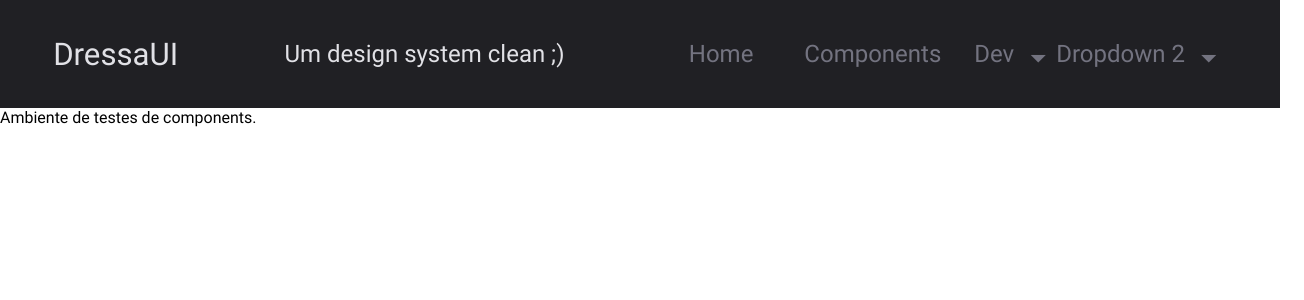
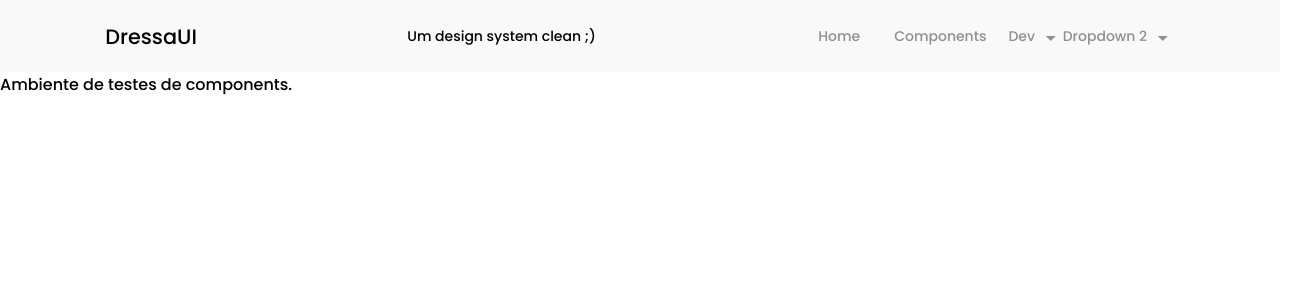
Before and after one commit to drelocatelli/dressa-ui-package, a React (Create React App) app: page / in a window 1280 px wide. Shown: the top 300 px of the page, 1304 px wide, since content can reach past the window. Built offline with nearby package versions, Linux system fonts and the light colour scheme.

Commit message:
setting up poppins font

```diff
--- a/package.json
+++ b/package.json
@@ -8,6 +8,7 @@
   ],
   "dependencies": {
     "react": "^18.1.0",
+    "react-dom": "^18.1.0",
     "rollup-plugin-scss": "^3.0.0",
     "styled-components": "^5.3.5"
   },
@@ -54,8 +55,5 @@
     "typescript": "^4.7.3",
     "web-vitals": "^2.1.4",
     "webpack-cli": "^4.9.2"
-  },
-  "peerDependencies": {
-    "react-dom": "^18.1.0"
   }
 }
--- a/src/assets/css/basic.css
+++ b/src/assets/css/basic.css
@@ -8,8 +8,13 @@
     src: url('../fonts/Material\ Icons.woff2') format('woff2');
 }
 
+@font-face {
+    font-family: 'Poppins';
+    src: url('../fonts/Poppins-Medium.ttf');
+}
+
 * {
-    font-family: 'Roboto', sans-serif;
+    font-family: 'Poppins', sans-serif;
     padding: 0;
     margin: 0;
 }
--- a/src/components/Nav.tsx
+++ b/src/components/Nav.tsx
@@ -210,6 +210,7 @@ const NavStyle = styled.nav<AppPropsWithTheme>`
     height: ${navHeight};
     box-sizing: border-box;
     align-items: center;
+    font-size: 14px;
     justify-content: space-around;
 
     .navbar {
--- a/src/index.tsx
+++ b/src/index.tsx
@@ -15,7 +15,7 @@ root.render(
 function App() {
     return (
         <>
-            <Navbar darkMode style={{zoom: '150%'}}>
+            <Navbar>
                 <Navbar.Brand children='DressaUI' />
                 Um design system clean ;)
                 <Navbar.Toggle aria-controls='basic' />
```
Also changed, not shown: src/assets/fonts/Poppins-Medium.ttf (added), 1 other file (tests, documents, lock files or other folders).
